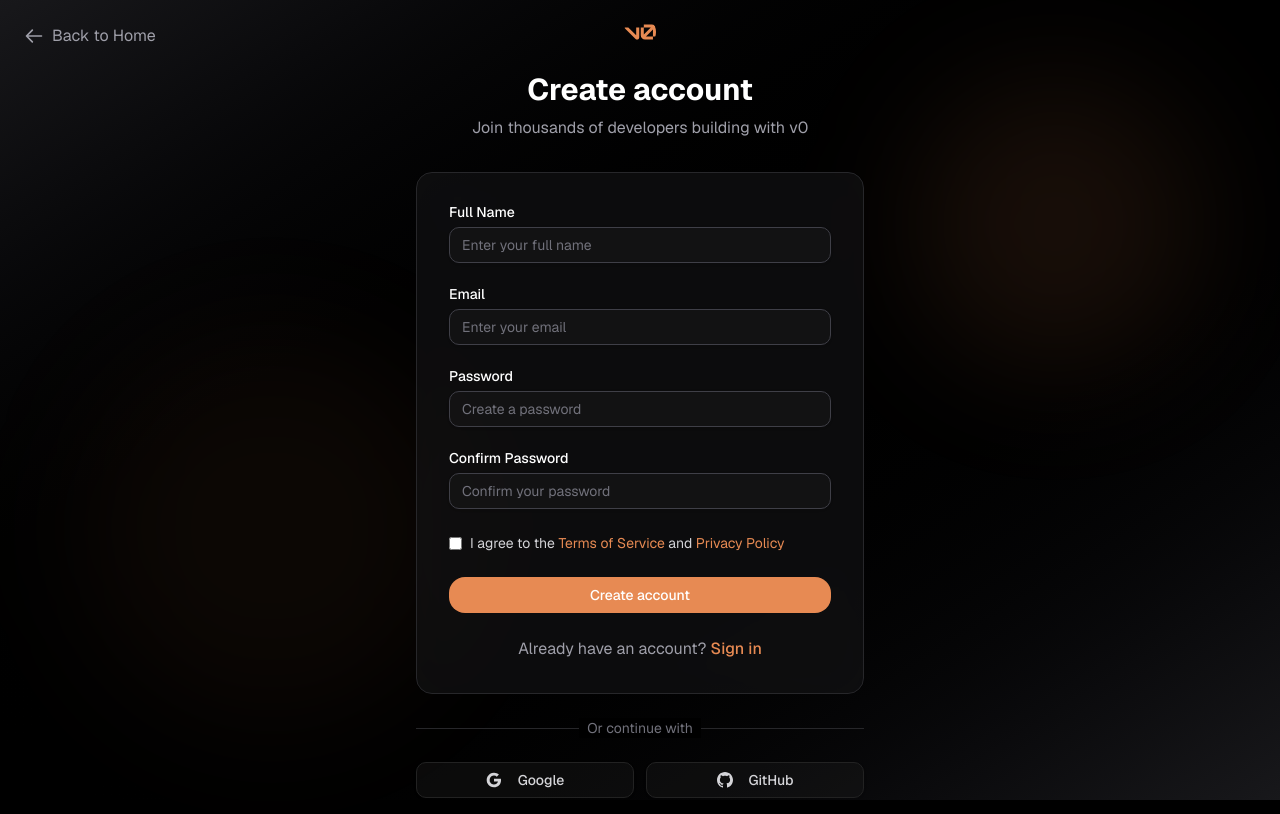
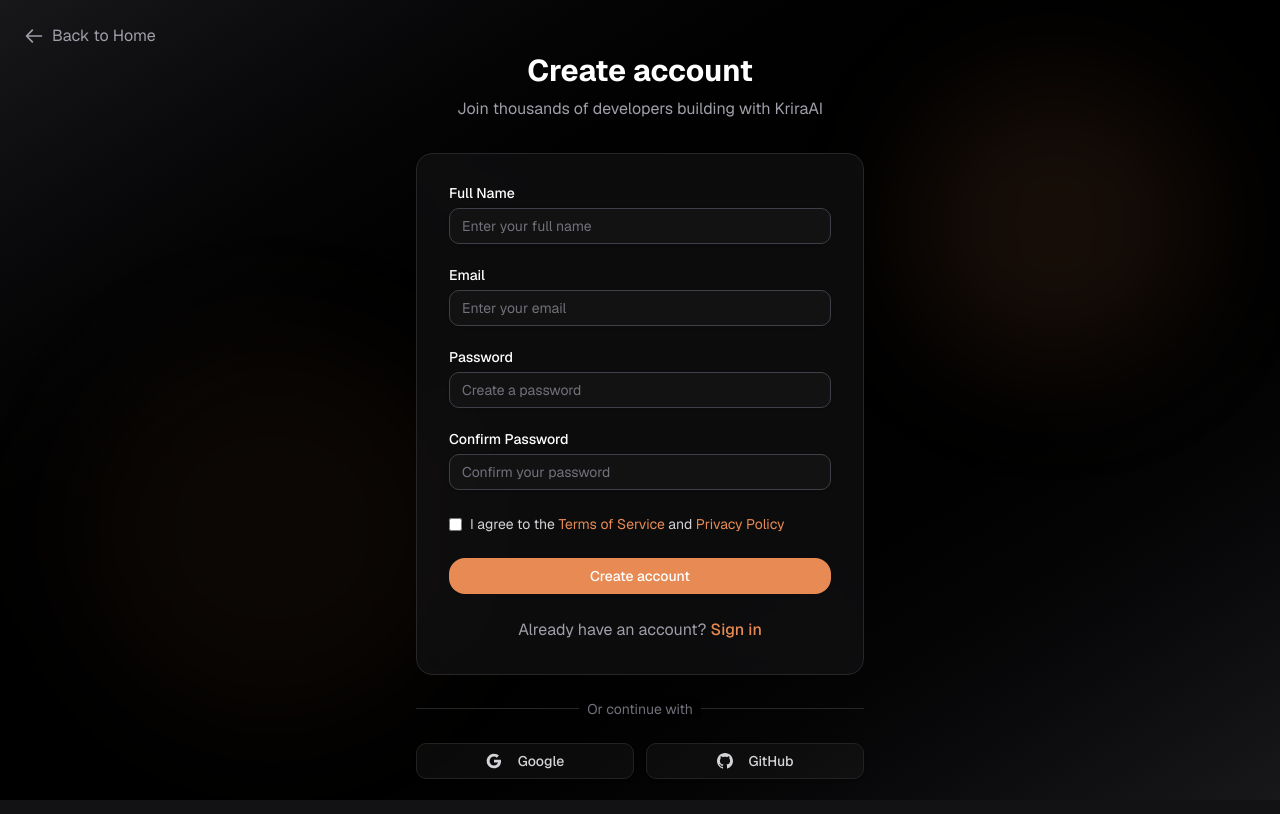
Before and after one commit to Aniket-1295/KriraAI_landing_page, a Next.js app: page /signup in a window 1280 px wide. Built offline with nearby package versions, Linux system fonts and the light colour scheme.

Commit message:
Update login and signup pages: comment out SVG elements and update signup description text

```diff
--- a/app/login/page.tsx
+++ b/app/login/page.tsx
@@ -72,7 +72,7 @@ export default function LoginPage() {
         <div className="text-center mb-8">
           <Link href="/" className="inline-block mb-6">
             <div className="flex items-center justify-center space-x-2">
-              <svg
+              {/* <svg
                 fill="currentColor"
                 viewBox="0 0 147 70"
                 xmlns="http://www.w3.org/2000/svg"
@@ -81,7 +81,7 @@ export default function LoginPage() {
               >
                 <path d="M56 50.2031V14H70V60.1562C70 65.5928 65.5928 70 60.1562 70C57.5605 70 54.9982 68.9992 53.1562 67.1573L0 14H19.7969L56 50.2031Z"></path>
                 <path d="M147 56H133V23.9531L100.953 56H133V70H96.6875C85.8144 70 77 61.1856 77 50.3125V14H91V46.1562L123.156 14H91V0H127.312C138.186 0 147 8.81439 147 19.6875V56Z"></path>
-              </svg>
+              </svg> */}
             </div>
           </Link>
           <h1 className="text-3xl font-bold text-white mb-2">Welcome back</h1>
--- a/app/signup/page.tsx
+++ b/app/signup/page.tsx
@@ -97,7 +97,7 @@ export default function SignupPage() {
         <div className="text-center mb-8">
           <Link href="/" className="inline-block mb-6">
             <div className="flex items-center justify-center space-x-2">
-              <svg
+              {/* <svg
                 fill="currentColor"
                 viewBox="0 0 147 70"
                 xmlns="http://www.w3.org/2000/svg"
@@ -106,11 +106,11 @@ export default function SignupPage() {
               >
                 <path d="M56 50.2031V14H70V60.1562C70 65.5928 65.5928 70 60.1562 70C57.5605 70 54.9982 68.9992 53.1562 67.1573L0 14H19.7969L56 50.2031Z"></path>
                 <path d="M147 56H133V23.9531L100.953 56H133V70H96.6875C85.8144 70 77 61.1856 77 50.3125V14H91V46.1562L123.156 14H91V0H127.312C138.186 0 147 8.81439 147 19.6875V56Z"></path>
-              </svg>
+              </svg> */}
             </div>
           </Link>
           <h1 className="text-3xl font-bold text-white mb-2">Create account</h1>
-          <p className="text-zinc-400">Join thousands of developers building with v0</p>
+          <p className="text-zinc-400">Join thousands of developers building with KriraAI</p>
         </div>
 
         {/* Signup Form */}
```
